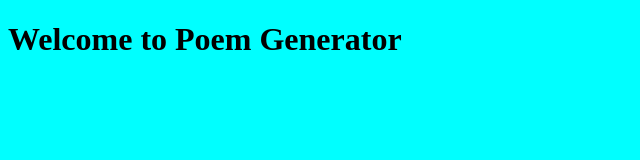
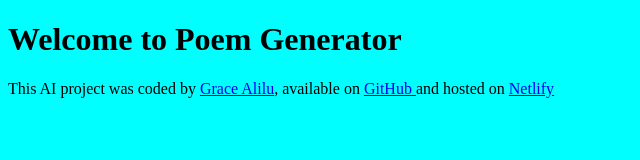
Before and after one commit to 03Grace/Poem-Generator, a plain HTML site: page index.html in a window 1280 px wide. Shown: the whole page, without its empty margins (0-640 px from the left). Drawn offline with Linux system fonts and the light colour scheme.

Commit message:
Update index.html

```diff
--- a/index.html
+++ b/index.html
@@ -9,6 +9,19 @@
   <body>
     <h1>Welcome to Poem Generator</h1>
 
+    <footer>
+      This AI project was coded by
+      <a href="https://github.com/03Grace" target="_blank">Grace Alilu</a>,
+      available on
+      <a href="https://github.com/03Grace/Poem-Generator" target="_blank">
+        GitHub
+      </a>
+      and hosted on
+      <a href="https://gracious-poem-generator.netlify.app/" target="_blank"
+        >Netlify</a
+      >
+    </footer>
+
     <script src="src/index.js"></script>
   </body>
 </html>
```
